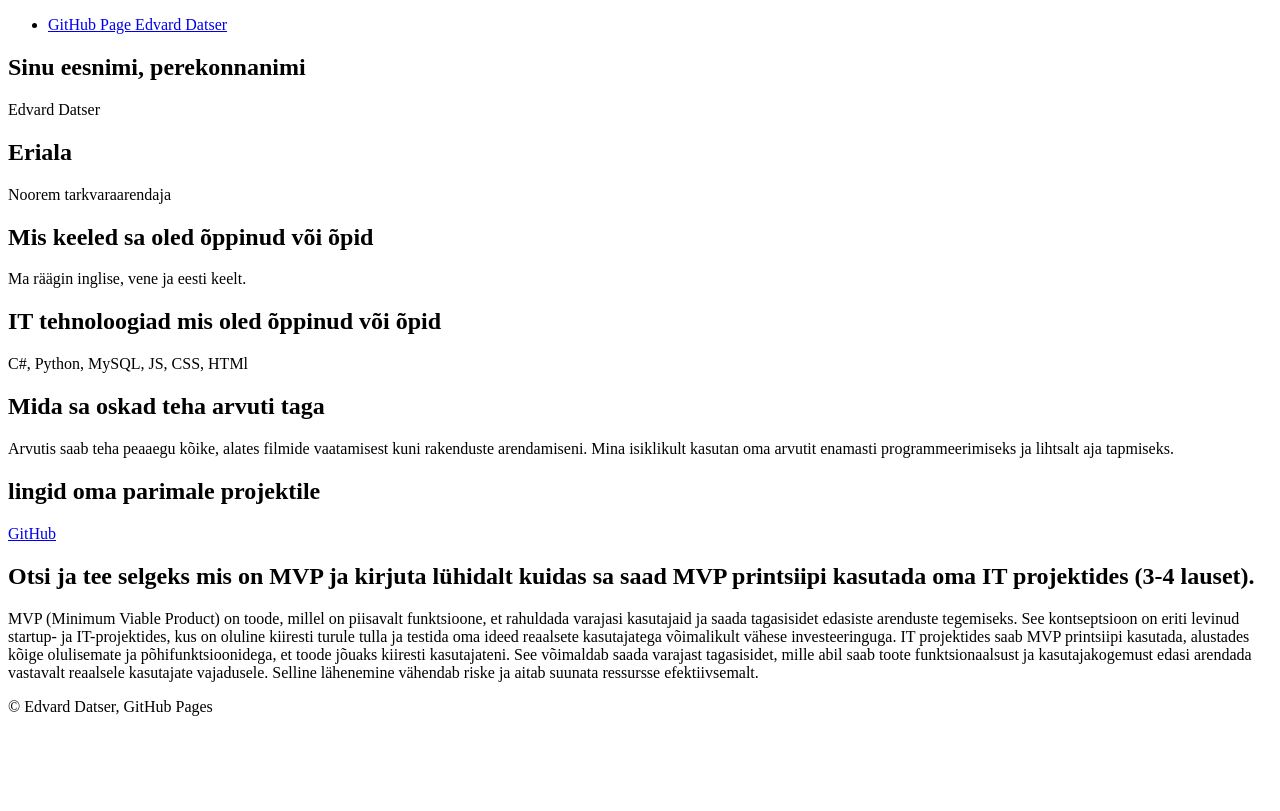
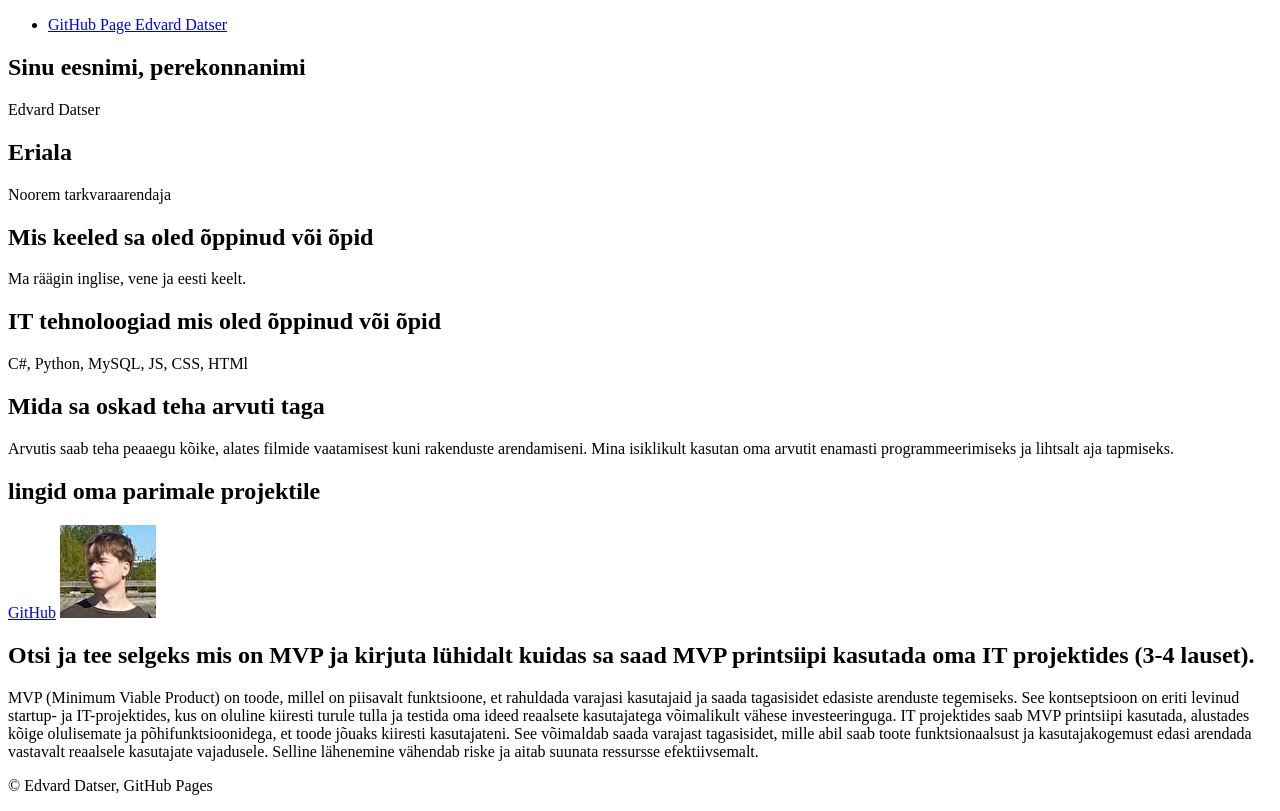
Before and after one commit to EdvardDatser/EdvardDatser.github.io, a plain HTML site: page Index.html in a window 1280 px wide. Drawn offline with Linux system fonts and the light colour scheme.

Commit message:
Lisatud pildi väljund koodis

```diff
--- a/Index.html
+++ b/Index.html
@@ -34,6 +34,7 @@
     <section>
         <h1>lingid oma parimale projektile</h1>
         <a href="https://github.com/EdvardDatser/WeatherAppUpdated">GitHub</a>
+        <img src="Denchik.jpg" alt="Den">
     </section>
     <section>
         <h1>Otsi ja tee selgeks mis on MVP ja kirjuta lühidalt kuidas sa saad MVP printsiipi kasutada oma IT projektides (3-4 lauset).</h1>
```
